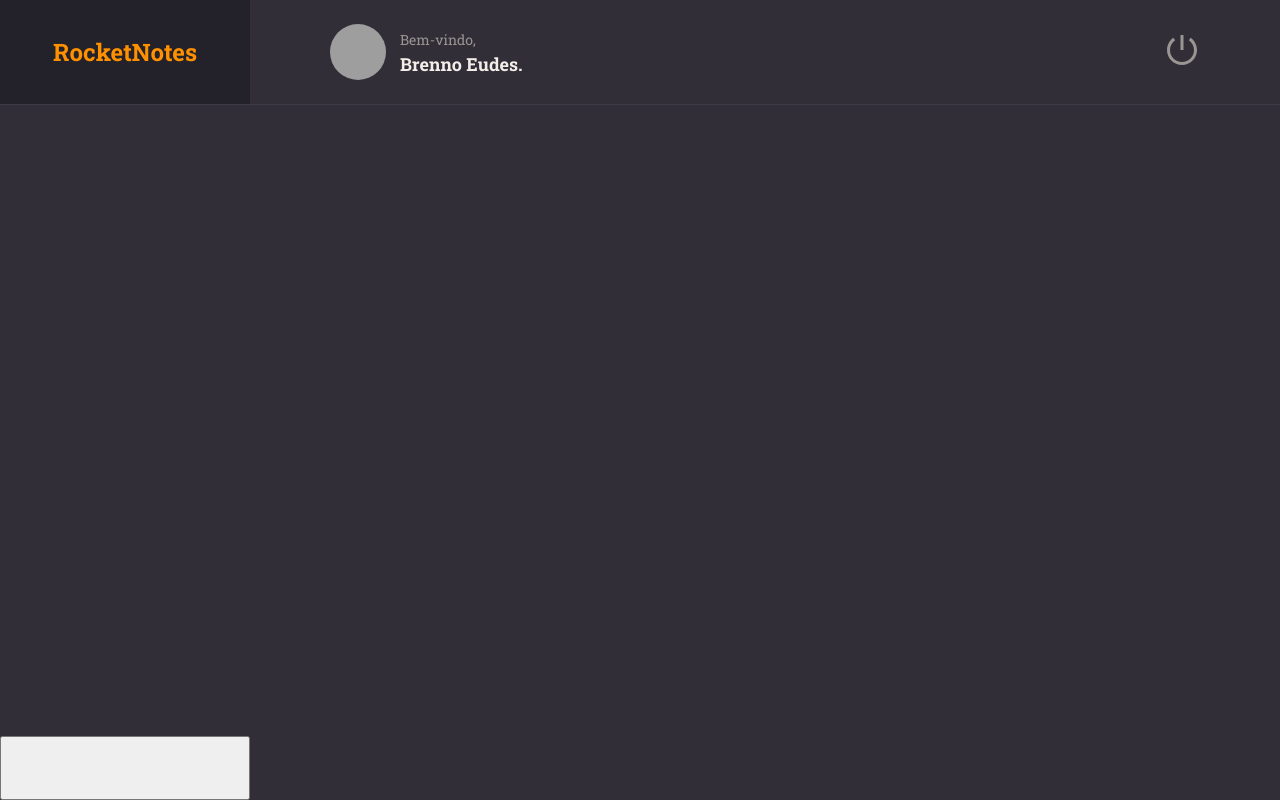
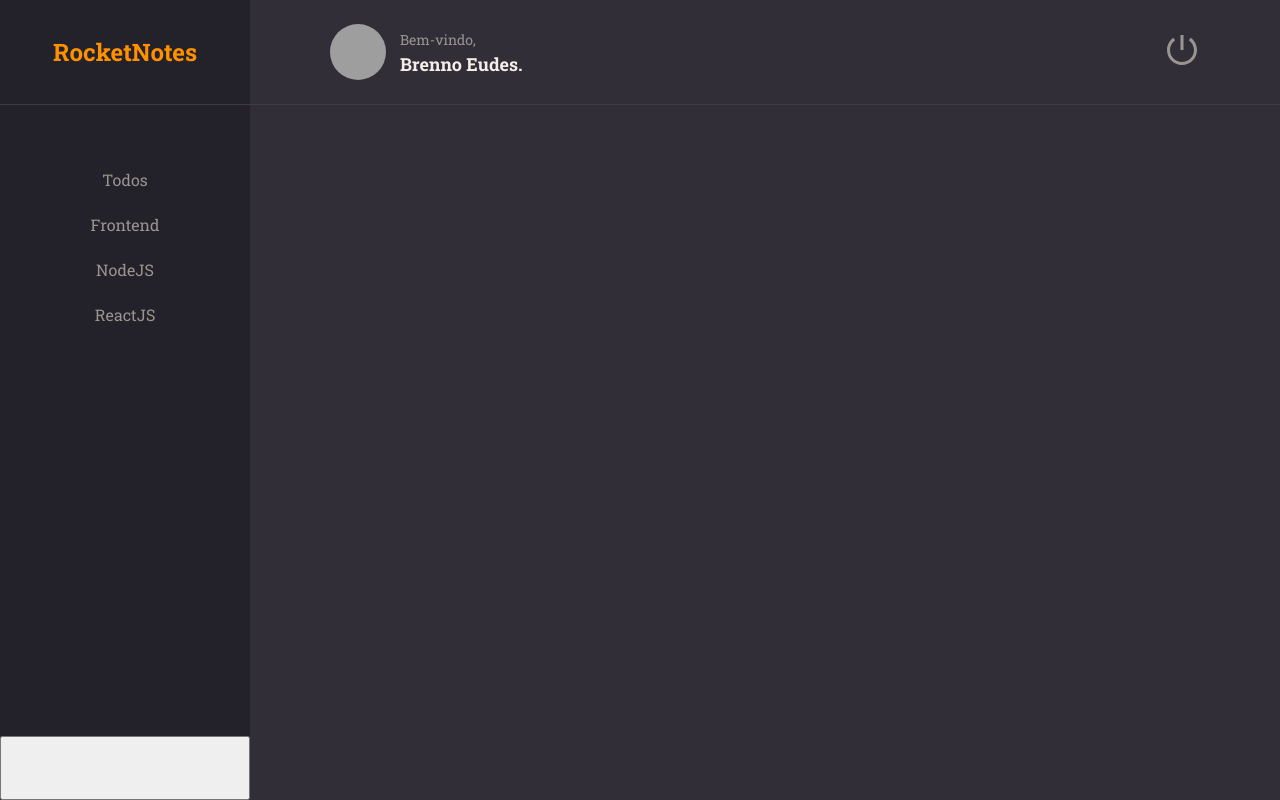
Before and after one commit to brennoEudes/rocketNotes, a React (Vite) app in the folder RocketNotes/: page / in a window 1280 px wide. Built offline with nearby package versions, Linux system fonts and the light colour scheme; grey boxes are pictures that could not be loaded.

Commit message:
Menu btns structurting, and stylization

```diff
--- a/RocketNotes/src/components/ButtonText/index.jsx
+++ b/RocketNotes/src/components/ButtonText/index.jsx
@@ -1,8 +1,9 @@
 import { Container } from "./styles";
 
-export function ButtonText({ title, ...rest }) {
+// caso a prop "isActive" ñ seja definida, o valor padrão é falso.
+export function ButtonText({ title, isActive = false, ...rest }) {
   return (
-    <Container type="button" {...rest}>
+    <Container type="button" isActive={isActive} {...rest}>
       {title}
     </Container>
   );
--- a/RocketNotes/src/components/ButtonText/styles.js
+++ b/RocketNotes/src/components/ButtonText/styles.js
@@ -2,7 +2,8 @@
 
 export const Container = styled.button`
   background: none;
-  color: ${({ theme }) => theme.COLORS.ORANGE};
+  color: ${({ theme, isActive }) =>
+    isActive ? theme.COLORS.ORANGE : theme.COLORS.GRAY_100}; // passando a prop. isActive e usando condicional.
 
   border: none;
   font-size: 16px;
--- a/RocketNotes/src/pages/Home/index.jsx
+++ b/RocketNotes/src/pages/Home/index.jsx
@@ -1,6 +1,7 @@
 import { Container, Brand, Menu, Search, Content, NewNote } from "./styles";
 
 import { Header } from "../../components/Header";
+import { ButtonText } from "../../components/ButtonText";
 
 export function Home() {
   return (
@@ -9,23 +10,28 @@
         <h1>RocketNotes</h1>
       </Brand>
 
-      <Header/>
+      <Header />
 
       <Menu>
-
+        <li>
+          <ButtonText title="Todos" />
+        </li>
+        <li>
+          <ButtonText title="Frontend" />
+        </li>
+        <li>
+          <ButtonText title="NodeJS" />
+        </li>
+        <li>
+          <ButtonText title="ReactJS" />
+        </li>
       </Menu>
 
-      <Search>
+      <Search></Search>
 
-      </Search>
+      <Content></Content>
 
-      <Content>
-
-      </Content>
-
-      <NewNote>
-
-      </NewNote>
+      <NewNote></NewNote>
     </Container>
   );
 }
--- a/RocketNotes/src/pages/Home/styles.js
+++ b/RocketNotes/src/pages/Home/styles.js
@@ -37,6 +37,16 @@
 `;
 export const Menu = styled.ul`
   grid-area: menu;
+  background-color: ${({ theme }) => theme.COLORS.BACKGROUND_900};
+
+  padding-top: 64px;
+  text-align: center;
+
+  > li {
+    margin-bottom: 24px;
+  }
+
+
 `;
 export const Search = styled.div`
   grid-area: search;
```
